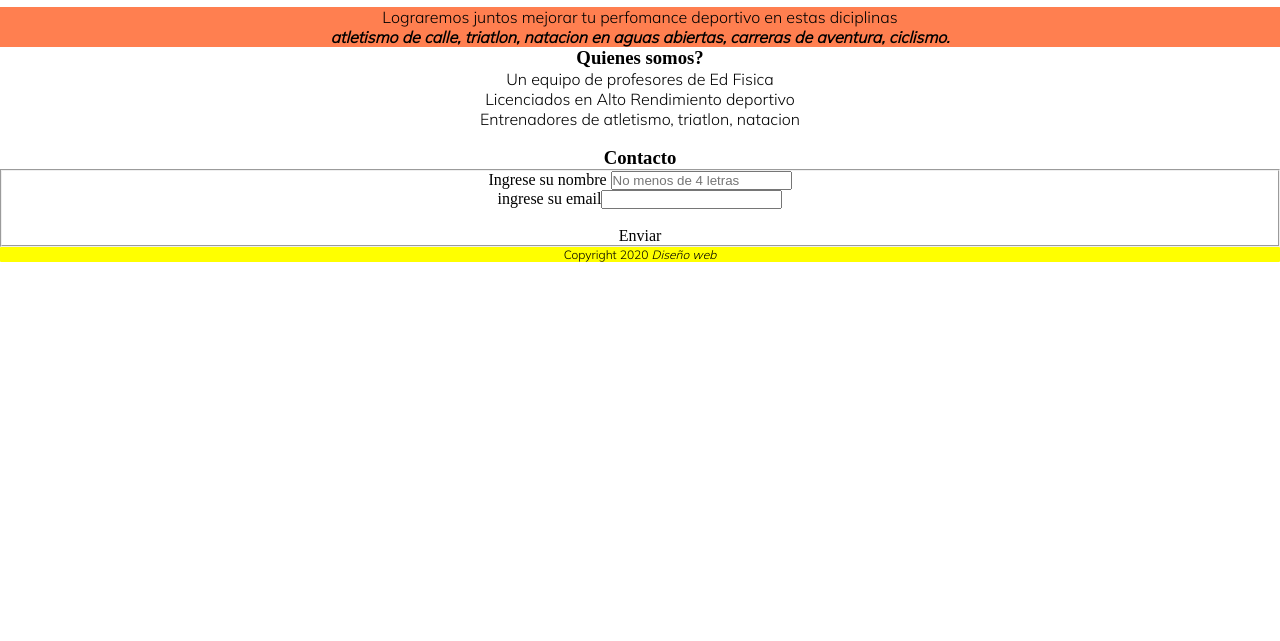
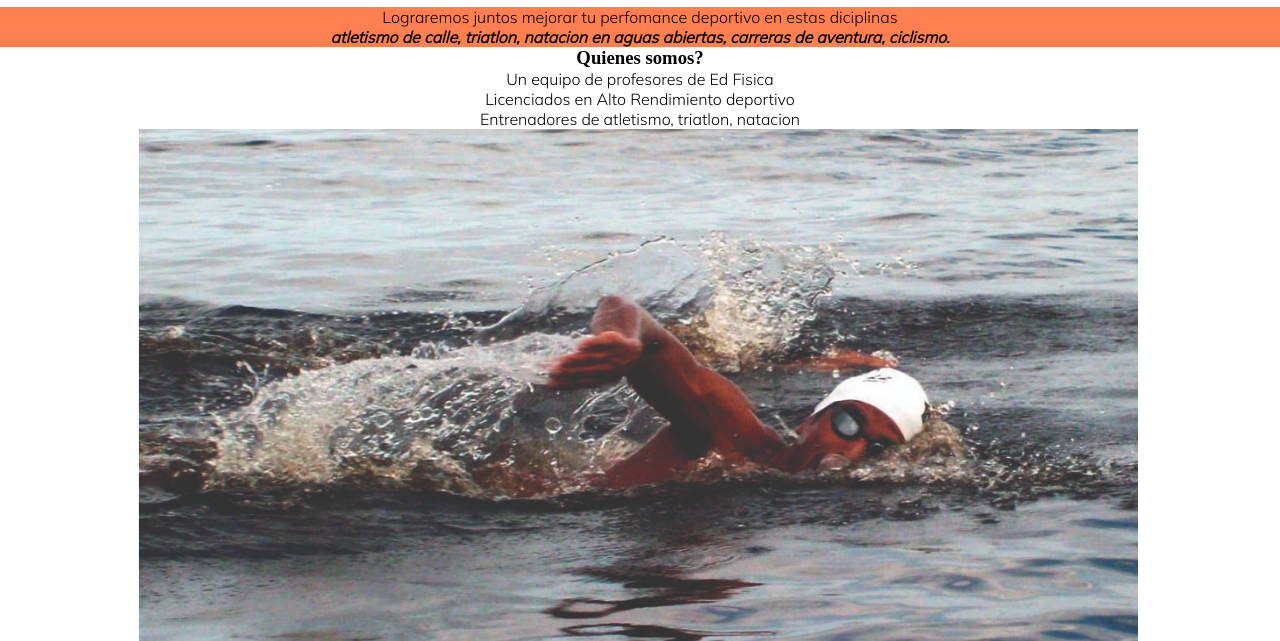
Before and after one commit to nadirbacapaunero/NBP-Endurance, a plain HTML site: page index.html in a window 1280 px wide. Shown: the part 159-800 px from the top of the page. Drawn offline with Linux system fonts and the light colour scheme.

Commit message:
imagenes

```diff
--- a/index.html
+++ b/index.html
@@ -42,7 +42,7 @@
         <p>Un equipo de profesores de Ed Fisica<br>
             Licenciados en Alto Rendimiento deportivo<br>
             Entrenadores de atletismo, triatlon, natacion</p>
-        <img src="" alt="" width="auto">
+        <img src="img/endurance-nbp1.jpg" alt="800" width="1000">
         <img src="" alt="" width="auto">
         <h3 id="contacto">Contacto</h3>
         <form action="" method="POST">
```
Also changed, not shown: img/endurance-nbp-4.jpg (added), img/endurance-nbp1.jpg (added), img/endurance-nbp2.jpg (added).
